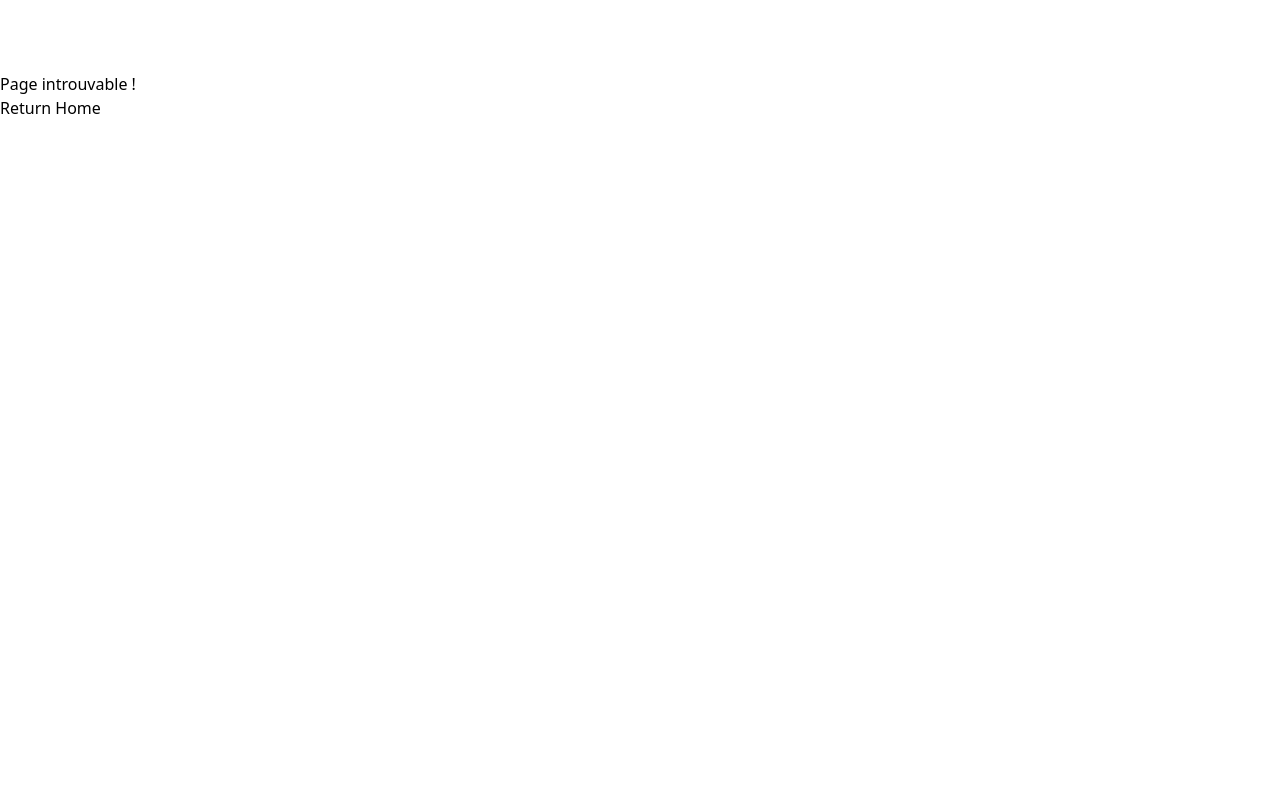
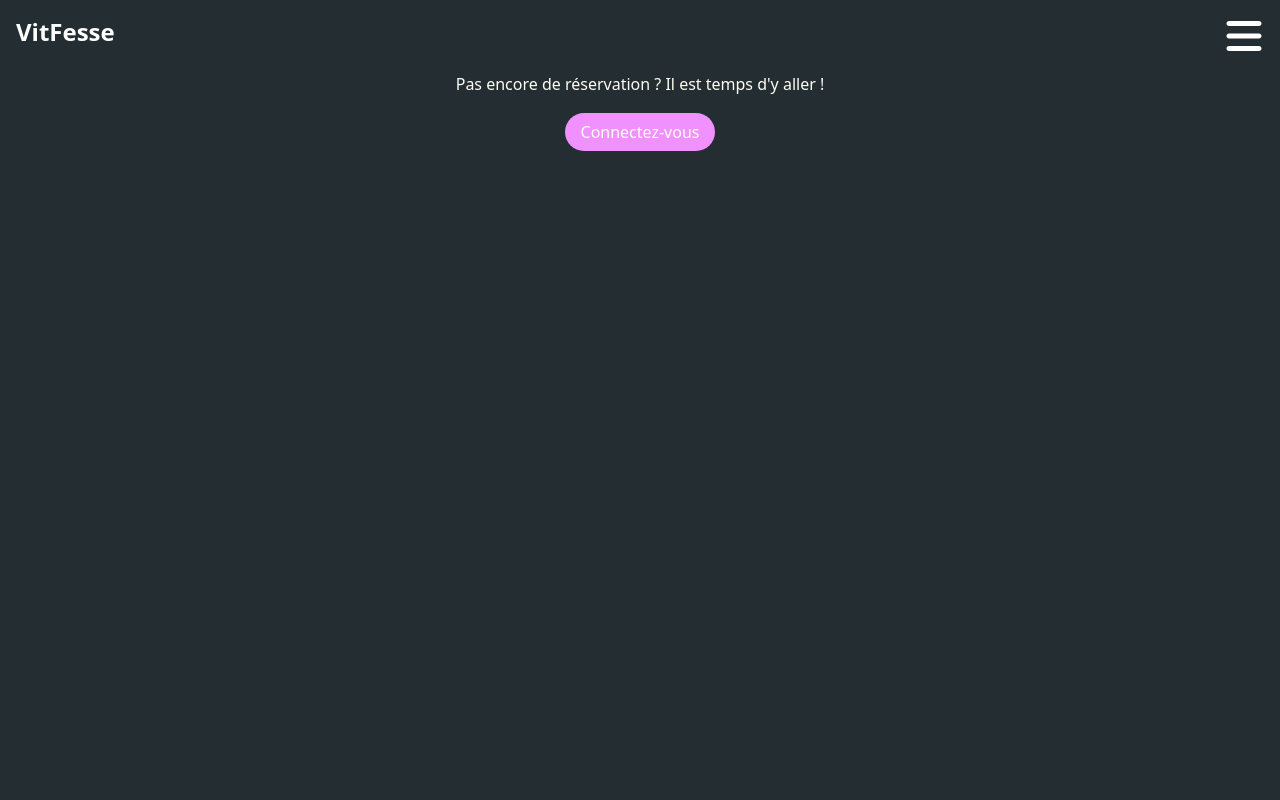
Before and after one commit to Arnaudb78/studio_miam_mvp_frontend, a Next.js app: page /reservation in a window 1280 px wide. Before the commit this address had no page. Shown: the top 800 px of the page. Built offline with nearby package versions, Linux system fonts and the light colour scheme.

Commit message:
WIP: add page room

```diff
--- a/app/page.tsx
+++ b/app/page.tsx
@@ -1,82 +1,17 @@
 "use client";
 
-import CardAppart from "@/components/card-appart";
 import Navbar from "../components/navbar";
 import Footer from "@/components/footer";
-import { useEffect, useState } from "react";
-
-interface Equipements {
-    wifi: boolean;
-    tv: boolean;
-    clim: boolean;
-    parking: boolean;
-    breakfast: boolean;
-}
-
-interface Accessories {
-    chain: boolean;
-    cage: boolean;
-    jacuzzi: boolean;
-}
-
-interface Time {
-    "10-12": boolean;
-    "12-14": boolean;
-    "14-16": boolean;
-    "16-18": boolean;
-    "18-20": boolean;
-    "20-22": boolean;
-}
-
-interface Localisation {
-    address: string;
-    complementary_address: string;
-    city: string;
-    zip_code: number;
-    country: string;
-}
-
-interface AppartsProps {
-    _id: string;
-    title: string;
-    description: string;
-    price: number;
-    time: Time;
-    localisation: Localisation;
-    hote: string;
-    people_number: number;
-    type: string;
-    room_number: number;
-    equipements: Equipements;
-    accessories: Accessories;
-}
 
 export default function Home() {
-    const [isProfil, setIsProfil] = useState(false);
-    const [apparts, setapparts] = useState<AppartsProps[]>([]);
-    //http://localhost:5001
-    //https://pacific-reaches-55510-1cc818501846.herokuapp.com
-    const getData = async () => {
-        const response = await fetch("http://localhost:5001/apparts");
-        const data = await response.json();
-        setapparts(data);
-    };
-
-    useEffect(() => {
-        getData();
-    }, []);
 
     return (
         <>
             <Navbar />
-            <section className="h-full w-full bg-primary">
-                <section className="p-8 flex flex-col gap-8">
-                    {apparts.map((apparts, index) => (
-                        <CardAppart key={index} {...apparts} isProfil={isProfil} />
-                    ))}
+                <section className="W-full h-screen bg-primary text-secondary-200">
+                    <p>Bienvenu sur Vitfesse.</p>
                 </section>
-                <Footer />
-            </section>
+            <Footer />
         </>
     );
 }
--- /dev/null
+++ b/app/reservation/page.tsx
@@ -0,0 +1,31 @@
+"use client";
+
+import Footer from "@/components/footer";
+import Navbar from "@/components/navbar";
+import { useEffect, useState } from "react";
+
+export default function Reservation() {
+
+    const [isConnected, setIsConnected] = useState(false);
+
+    function handleConnect() {
+        if (sessionStorage.getItem("user")) {
+            setIsConnected(true);
+        }
+    }
+
+    useEffect(() => {
+        handleConnect();
+    }, []);
+
+    return (
+        <>
+            <Navbar />
+            <section className="w-full h-screen bg-primary text-secondary-200 flex flex-col justify-start items-center gap-6 ">
+                <p>Pas encore de réservation ? Il est temps d&apos;y aller !</p>
+                <div>{isConnected ? <a href="/room" className="bg-secondary-100 px-4 py-2 rounded-full">Je réserve vitfesse</a> : <a href="/connect" className="bg-secondary-100 px-4 py-2 rounded-full">Connectez-vous</a>}</div>
+            </section>
+            <Footer />
+        </>
+    );
+}
--- /dev/null
+++ b/app/room/page.tsx
@@ -0,0 +1,82 @@
+"use client";
+
+import CardAppart from "@/components/card-appart";
+import Footer from "@/components/footer";
+import Navbar from "@/components/navbar";
+import { useEffect, useState } from "react";
+
+interface Equipements {
+    wifi: boolean;
+    tv: boolean;
+    clim: boolean;
+    parking: boolean;
+    breakfast: boolean;
+}
+
+interface Accessories {
+    chain: boolean;
+    cage: boolean;
+    jacuzzi: boolean;
+}
+
+interface Time {
+    "10-12": boolean;
+    "12-14": boolean;
+    "14-16": boolean;
+    "16-18": boolean;
+    "18-20": boolean;
+    "20-22": boolean;
+}
+
+interface Localisation {
+    address: string;
+    complementary_address: string;
+    city: string;
+    zip_code: number;
+    country: string;
+}
+
+interface AppartsProps {
+    _id: string;
+    title: string;
+    description: string;
+    price: number;
+    time: Time;
+    localisation: Localisation;
+    hote: string;
+    people_number: number;
+    type: string;
+    room_number: number;
+    equipements: Equipements;
+    accessories: Accessories;
+}
+
+export default function Room() {
+    const [isProfil, setIsProfil] = useState(false);
+    const [apparts, setapparts] = useState<AppartsProps[]>([]);
+    //http://localhost:5001
+    //https://pacific-reaches-55510-1cc818501846.herokuapp.com
+    const getData = async () => {
+        const response = await fetch("http://localhost:5001/apparts");
+        const data = await response.json();
+        setapparts(data);
+    };
+
+    useEffect(() => {
+        getData();
+    }, []);
+
+    return (
+        <>
+            <Navbar />
+            <section className="h-full w-full bg-primary">
+                <section className="p-8 flex flex-col gap-8">
+                    {apparts.map((apparts, index) => (
+                        <CardAppart key={index} {...apparts} isProfil={isProfil} />
+                    ))}
+                </section>
+                <Footer />
+            </section>
+        </>
+    );
+}
--- a/components/navbar.tsx
+++ b/components/navbar.tsx
@@ -55,11 +55,11 @@ export default function Navbar() {
                 </div>
                 <ul className="text-end">
                     <li>
-                        <a href="/">Accueil</a>
+                        <a href="/room">Chambres</a>
                     </li>
-                    <li>{isConnected ? <a href="/location">Mes Loc&apos;</a> : <a href="/articles">Blog</a>}</li>
-                    <li>{isConnected ? <a href="/appart">Mes Appart&apos;</a> : <a href="/connect">Notre histoire</a>}</li>
-                    <li>{isConnected ? <a href="/account">Mon Compte</a> : <a href="/connect">Connexion</a>}</li>
+                    <li><a href="/reservation">Shop</a></li>
+                    <li><a href="/articles">Blog</a></li>
+                    <li><a href="/account">Mon Profil</a></li>
                 </ul>
             </div>
         </nav>
```
